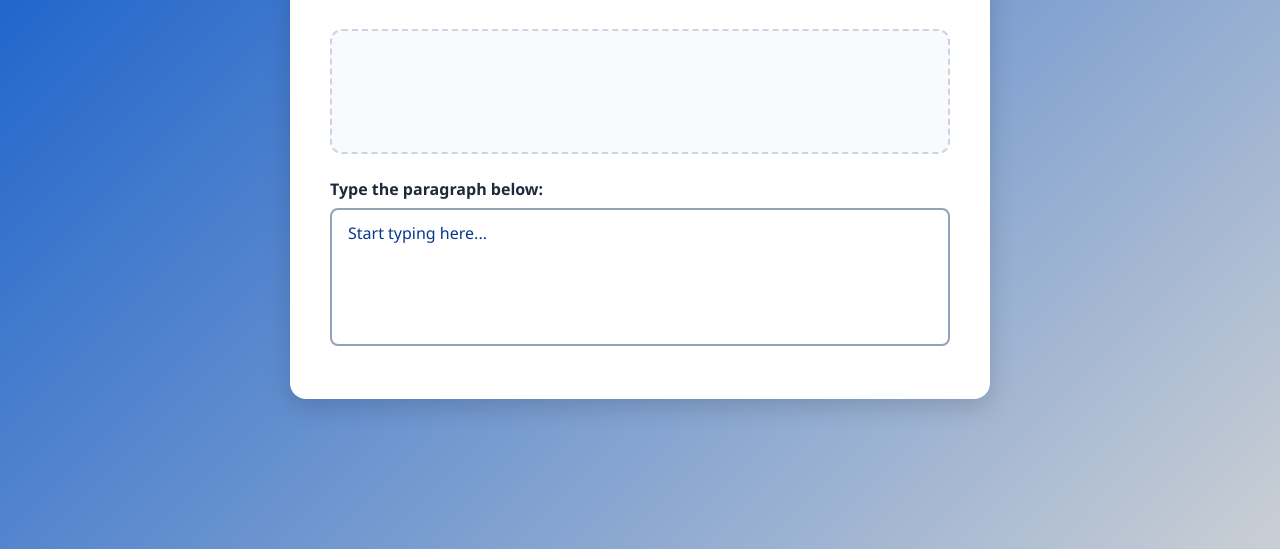
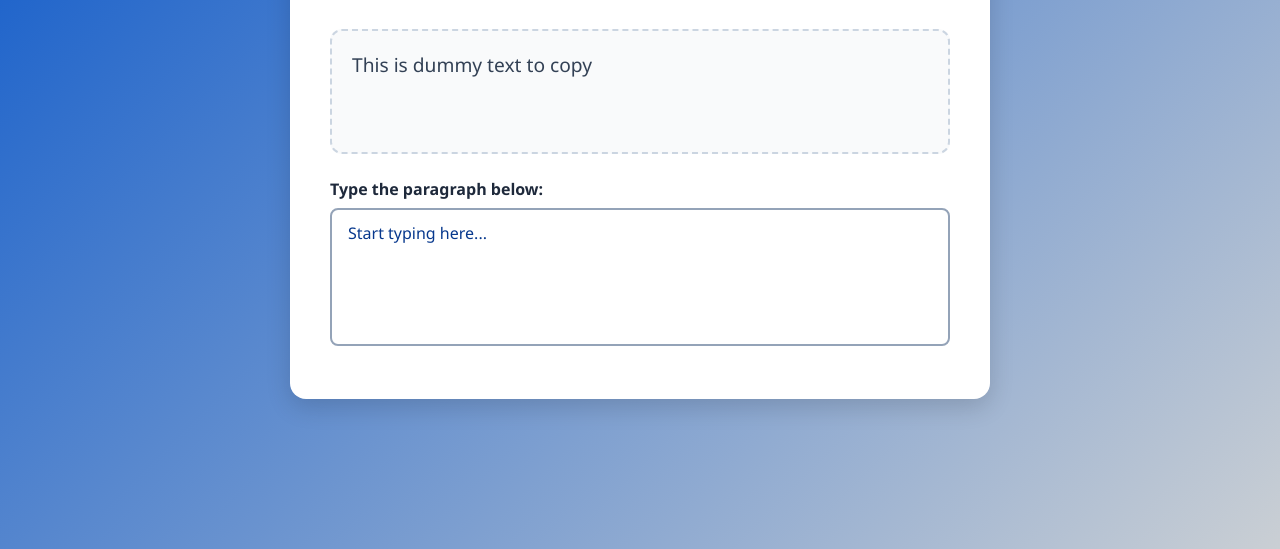
Before and after one commit to RajanCP/NOL-002-TS-Game, a website built with Vite: page index.html in a window 1280 px wide. Shown: the part 251-800 px from the top of the page. Built offline with nearby package versions, Linux system fonts and the light colour scheme.

Commit message:
TS (Typescript) started, User input can be accessed, Display paragraph is shown

```diff
--- a/src/main.ts
+++ b/src/main.ts
@@ -1 +1,9 @@
 import "./style.scss";
+
+
+const displayParagraph = document.querySelector("#paragraph-display") as HTMLDivElement;
+const inputParagraph = document.querySelector("#paragraph-input") as HTMLInputElement;
+
+const sentences = ["This is dummy text to copy"];
+
+displayParagraph.innerText = sentences[0];
```
Also changed, not shown: index.html (line endings or trailing spaces).
